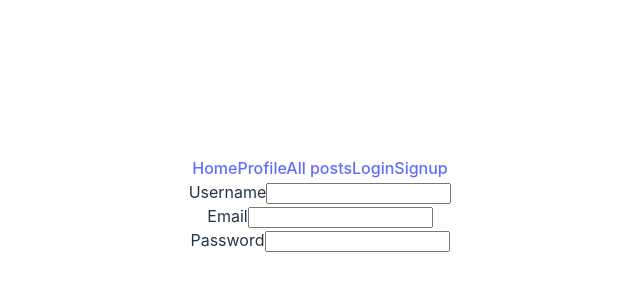
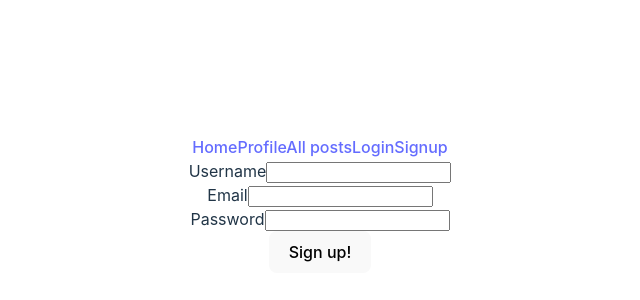
Before and after one commit to miguelvalden77/query_frontend, a React (Vite) app: page /signup in a window 1280 px wide. Shown: the part 196-496 px from the top of the page, without its empty margins (320-960 px from the left). Built offline with nearby package versions, Linux system fonts and the light colour scheme.

Commit message:
Register & Login functionality

```diff
--- a/src/pages/auth/Login.tsx
+++ b/src/pages/auth/Login.tsx
@@ -1,23 +1,45 @@
 // Hooks
-import { ChangeEvent, ChangeEventHandler, useState } from "react"
+import { ChangeEvent, useState } from "react"
+
+// Paquetes externos
+import {useNavigate} from "react-router-dom"
 
 // Interfaces
-interface data{
-    username: string,
-    password: string
-}
+import data from "./interfaces/auth.interfaces"
+import userLogged from "../../services/interfaces/services.interfaces"
+
+// Services
+import {loginUser} from "../../services/auth.services"
+
 
 
 const Login = ():JSX.Element =>{
 
+    const navigate = useNavigate()
+
     const [data, setData] = useState<data>({username: "", password: ""})
 
+    const handleChange = (e: ChangeEvent<HTMLInputElement>)=> setData({...data, [e.target.name]: e.target.value})
+    const handleSubmit = async (e: React.FormEvent<HTMLFormElement>)=>{
 
-    const handleChange = (e: ChangeEvent<HTMLInputElement>)=> setData({...data, [e.target.name]: e.target.value})
+        e.preventDefault()
+        const usuario: userLogged = {username: data.username, password: data.password}
+
+        try{
+
+            await loginUser(usuario)
+            navigate("/profile")
+
+        }catch(err){
+            console.log(err)
+            navigate("/error")
+        }
+
+    }
 
     return <main>
         <section>
-            <form action="#">
+            <form onSubmit={handleSubmit}>
                 <div>
                     <label htmlFor="username">Username</label>
                     <input onChange={handleChange} value={data.username} name="username" type="text" />
@@ -26,6 +48,8 @@ const Login = ():JSX.Element =>{
                     <label htmlFor="password">Password</label>
                     <input onChange={handleChange} value={data.password} name="password" type="password" />
                 </div>
+
+                <button>Login</button>
             </form>
         </section>
     </main>
--- a/src/pages/auth/Signup.tsx
+++ b/src/pages/auth/Signup.tsx
@@ -1,29 +1,61 @@
+// Hooks
 import { useState } from "react"
+
+// Paquetes externos
+import { useNavigate } from "react-router-dom"
+
+// Interfaces
+import data from "./interfaces/auth.interfaces"
+import newUser from "../../services/interfaces/services.interfaces"
+
+// Services
+import { registerUser } from "../../services/auth.services"
 
 
 const Signup = ():JSX.Element =>{
 
-    const [data, setData] = useState({})
+    const navigate = useNavigate()
 
+    const [data, setData] = useState<data>({username: "", password: "", email: ""})
 
+    const handleChange = (e: React.ChangeEvent<HTMLInputElement>)=> setData({...data, [e.target.name]: e.target.value})
+
+    const handleSubmit = async (e: React.FormEvent<HTMLFormElement>)=>{
+
+        e.preventDefault()
+        const user: newUser  = {username: data.username, email: data.email, password: data.password}
+
+        try{
+
+            await registerUser(user)
+            navigate("/login")
+
+        }
+        catch(err){
+            console.log(err)
+        }
+
+    }
 
     return <main>
         <section>
-            <form action="#">
+            <form onSubmit={handleSubmit}>
                 <div>
                     <label htmlFor="username">Username</label>
-                    <input name="username" type="text" />
+                    <input onChange={handleChange} value={data.username} name="username" type="text" />
                 </div>
 
                 <div>
                     <label htmlFor="email">Email</label>
-                    <input name="email" type="text" />
+                    <input onChange={handleChange} value={data.email} name="email" type="text" />
                 </div>
 
                 <div>
                     <label htmlFor="password">Password</label>
-                    <input name="password" type="password" />
+                    <input onChange={handleChange} value={data.password} name="password" type="password" />
                 </div>
+
+                <button>Sign up!</button>
             </form>
         </section>
     </main>
--- a/src/services/auth.services.ts
+++ b/src/services/auth.services.ts
@@ -3,14 +3,14 @@ import service from "./config.service";
 
 // Interfaces
 import newUser from "./interfaces/services.interfaces";
-import user from "./interfaces/services.interfaces"
+import userLogged from "./interfaces/services.interfaces"
 
 
 const registerUser = (newUser: newUser)=>{
     return service.post("/auth/signup", newUser)
 }
 
-const loginUser = (user: user)=>{
+const loginUser = (user: userLogged)=>{
     return service.post("/auth/login", user)
 }
 
--- a/src/services/config.service.ts
+++ b/src/services/config.service.ts
@@ -2,7 +2,7 @@
 import axios from "axios"
 
 
-const service = axios.create({baseURL: "http://localhost:5005"})
+const service = axios.create({baseURL: "http://localhost:5005/api"})
 
 service.interceptors.request.use((config)=>{
 
--- a/src/services/interfaces/services.interfaces.ts
+++ b/src/services/interfaces/services.interfaces.ts
@@ -1,11 +1,11 @@
 
 export default interface newUser {
     username: string,
-    email: string,
+    email?: string,
     password: string
 }
 
-export default interface user{
+export default interface userLogged{
     username: string,
     password: string
 }
```
Also changed, not shown: src/pages/auth/interfaces/auth.interfaces.ts (+6 -7 lines).
